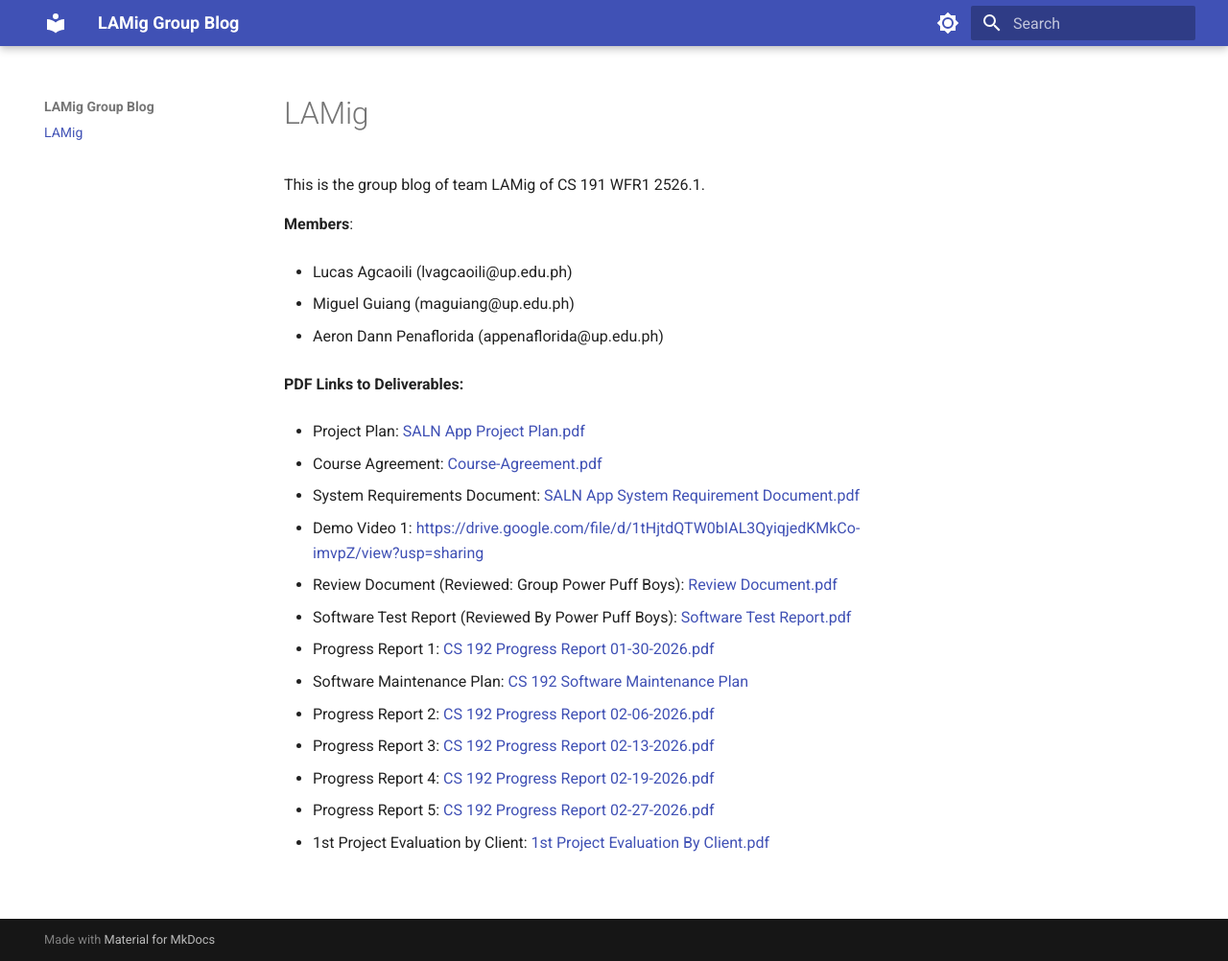
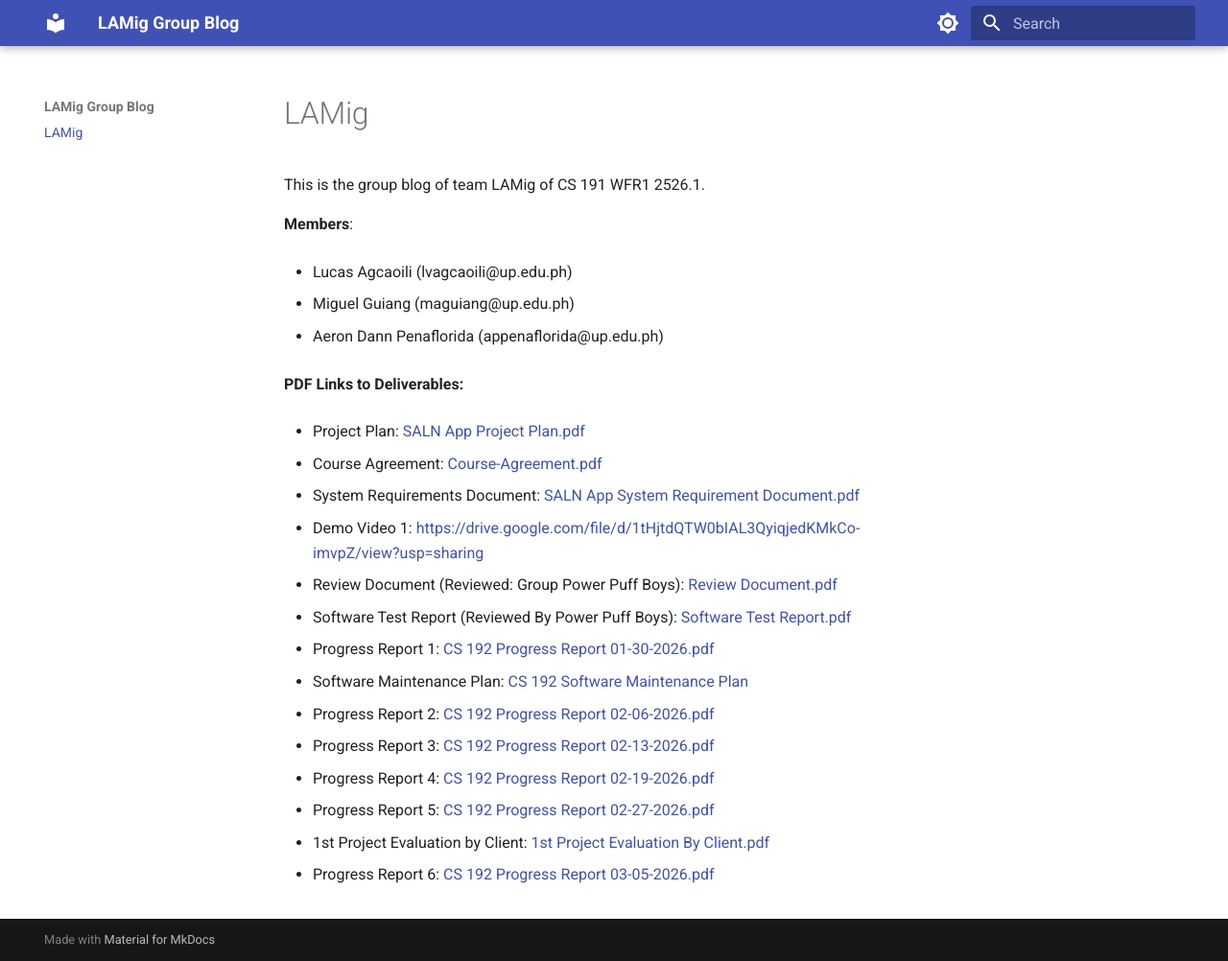
Before and after one commit to SHIROKAMIQQ/cs191-LAMig-GroupBlog, an MkDocs documentation site: the page built from docs/index.md, in a window 1280 px wide and 1002 px high. Shown: the whole window at 96% size. Built offline with MkDocs 1.6.1 and Material for MkDocs 9.7.7, drawn with Linux system fonts in a browser that asks for light colours.

Commit message:
feat: add progress report 03-05-2026

```diff
--- a/docs/index.md
+++ b/docs/index.md
@@ -37,3 +37,5 @@ This is the group blog of team LAMig of CS 191 WFR1 2526.1.
 - Progress Report 5: [CS 192 Progress Report 02-27-2026.pdf](files/CS%20192%20Progress%20Report%2002-27-2026.pdf)
 
 - 1st Project Evaluation by Client: [1st Project Evaluation By Client.pdf](files/Project_Evaluation_by_Client_1.pdf)
+
+- Progress Report 6: [CS 192 Progress Report 03-05-2026.pdf](files/CS%20192%20Progress%20Report%2003-05-2026.pdf)
```
Also changed, not shown: 1 other file.
